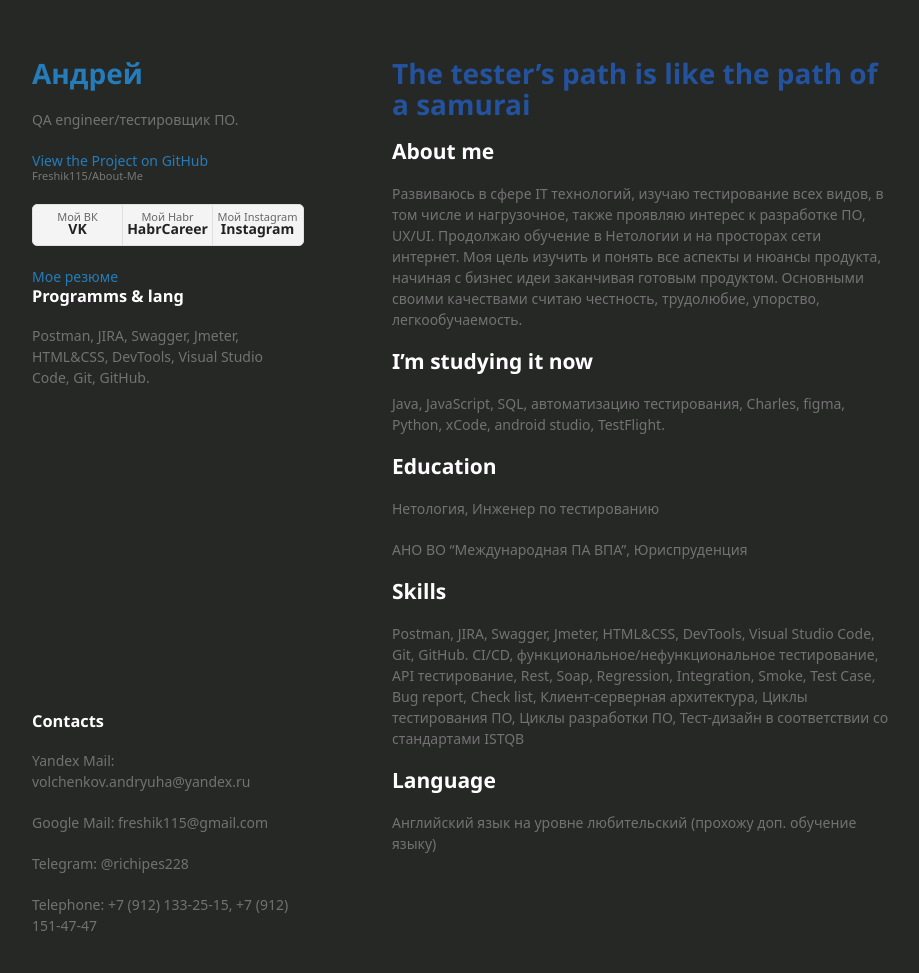
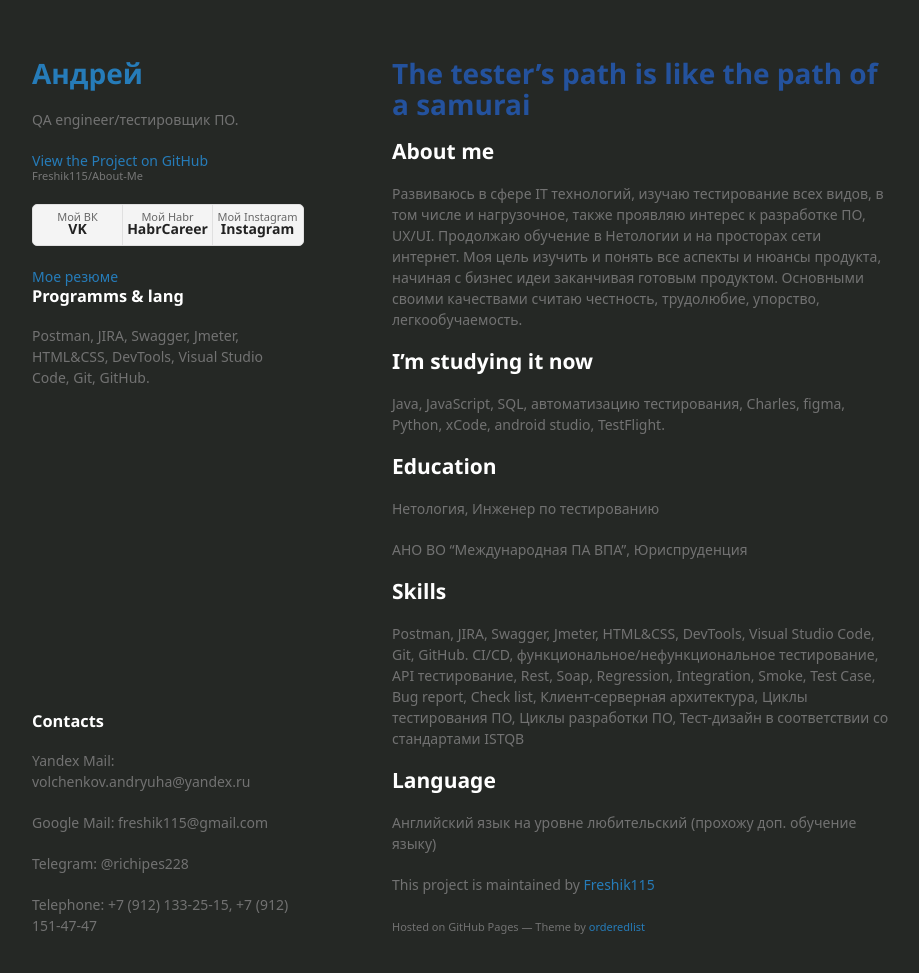
Before and after one commit to Freshik115/About-Me, a Jekyll site: the page built from README.md, in a window 1280 px wide and 1006 px high. Shown: the top 973 px of the window, without its empty margins (178-1097 px from the left). Built offline with Jekyll 4.4.1, drawn with Linux system fonts in a browser that asks for light colours; some web fonts are replaced; our own code applies the rules of GitHub Pages for plain Markdown files.

Commit message:
Update default.html

```diff
--- a/_layouts/default.html
+++ b/_layouts/default.html
@@ -49,6 +49,11 @@
 
       {{ content }}
 
+         {% if site.github.is_project_page %}
+        <p>This project is maintained by <a href="{{ site.github.owner_url }}">{{ site.github.owner_name }}</a></p>
+        {% endif %}
+        <p><small>Hosted on GitHub Pages &mdash; Theme by <a href="https://github.com/orderedlist">orderedlist</a></small></p>
+
       </section>
       <footer>
         <h3>Contacts</h3>
```
